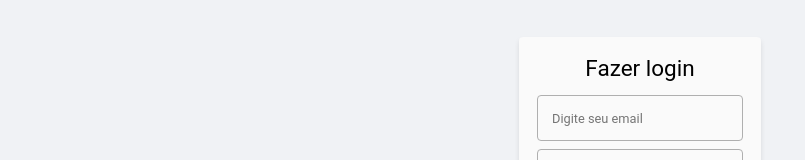
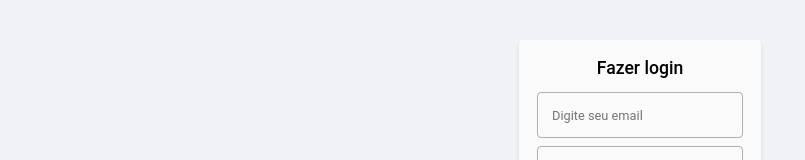
Before and after one commit to lvsouza/signin-signup-react-js, a React (Create React App) app: page /sign-in in a window 1280 px wide. Shown: the part 217-377 px from the top of the page, without its empty margins (0-805 px from the left). Built offline with nearby package versions, Linux system fonts and the light colour scheme.

Commit message:
fix: fixed css configurations

```diff
--- a/src/app/pages/sign-in/SignIn.tsx
+++ b/src/app/pages/sign-in/SignIn.tsx
@@ -40,7 +40,7 @@ export const SignIn: React.FC = () => {
     return (
         <div className="sign-in-base flex-content-center flex-items-center">
             <div className="padding-g translate-in-y shadow-m border-radius-soft flex-column flex-items-center background-paper">
-                <h2>Fazer login</h2>
+                <h2 className="font-size-xxg font-weight-g">Fazer login</h2>
 
                 <div className="margin-top-m">
                     <form className="login-form flex-column" onSubmit={handleSubmit}>
--- a/src/app/pages/sign-up/SignUp.tsx
+++ b/src/app/pages/sign-up/SignUp.tsx
@@ -68,7 +68,7 @@ export const SignUp: React.FC = () => {
     return (
         <div className="sign-in-base flex-content-center flex-items-center">
             <div className="padding-g translate-in-y shadow-m border-radius-soft flex-column flex-items-center background-paper">
-                <h2>Cadastrar</h2>
+                <h2 className="font-size-xxg font-weight-g">Cadastrar</h2>
 
                 <div className="margin-top-m">
                     <form className="login-form flex-column" onSubmit={handleSubmit}>
--- a/src/app/shared/services/axios-config/AxiosConfig.ts
+++ b/src/app/shared/services/axios-config/AxiosConfig.ts
@@ -1,5 +1,6 @@
 import axios from 'axios';
-import { Environment } from '../../../environment';
+
+import { Environment } from './../../../environment';
 
 export const Api = axios.create({
     baseURL: Environment.URL_API,
```
Also changed, not shown: 1 other file (tests, documents, lock files or other folders).
